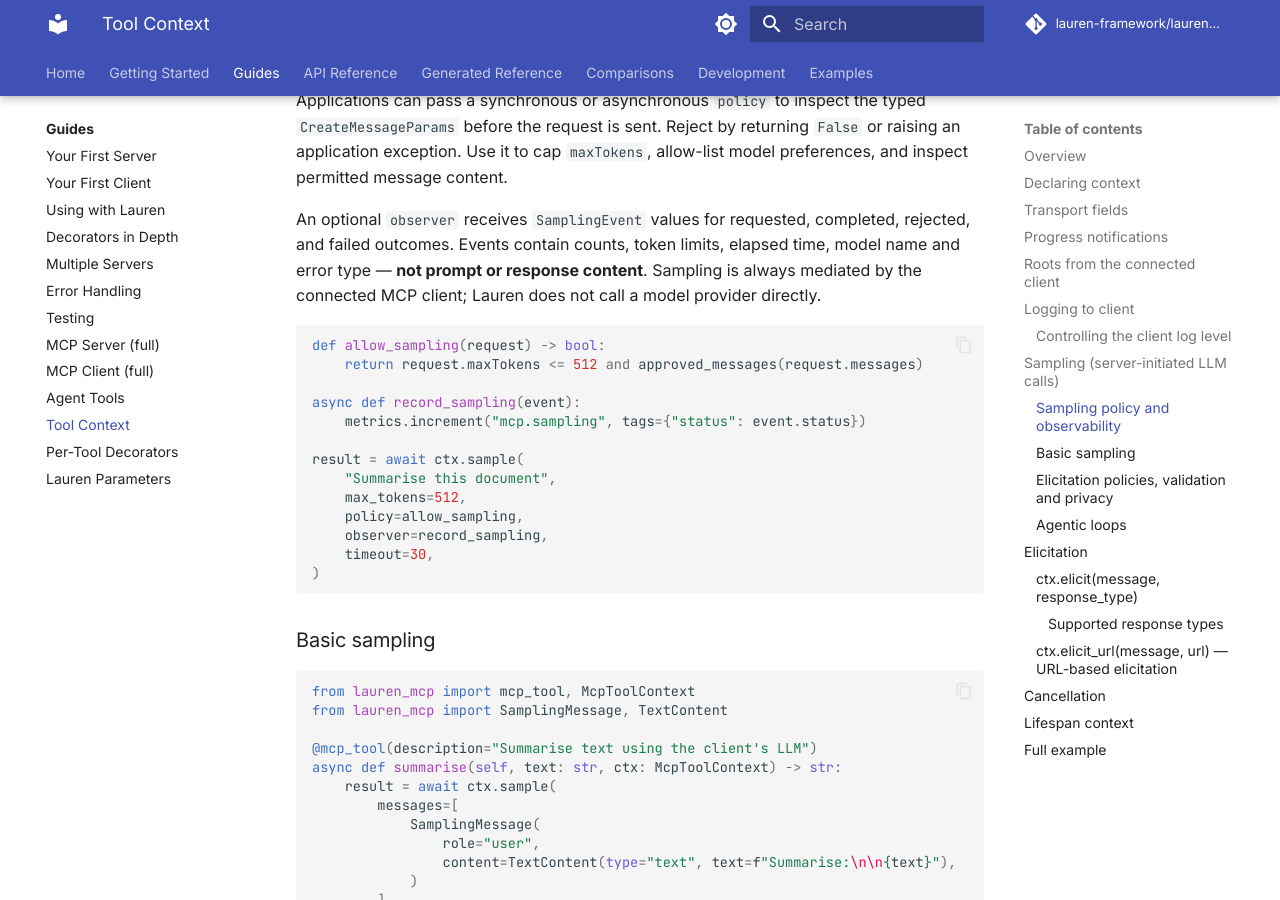
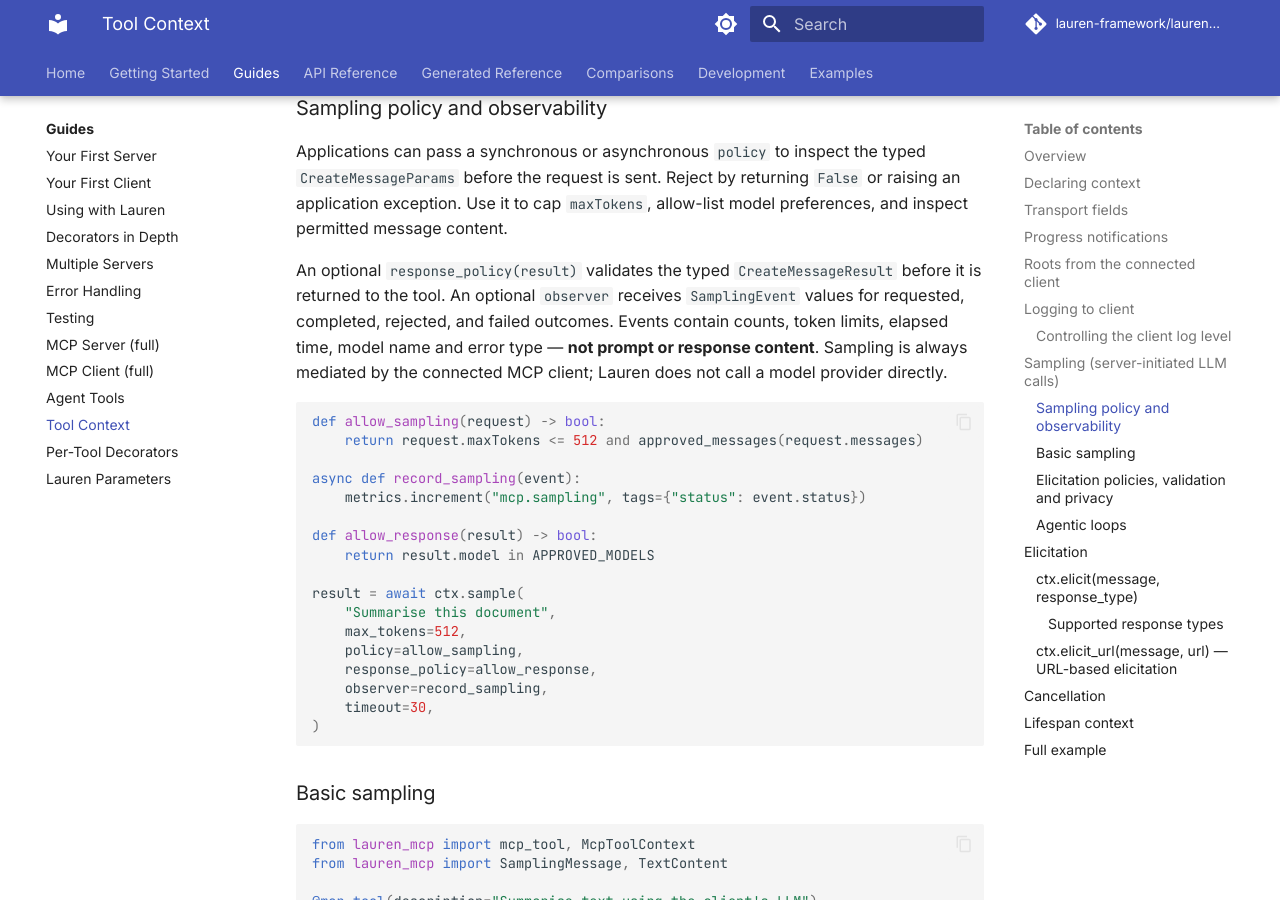
Before and after one commit to lauren-framework/lauren-mcp, an MkDocs documentation site: the page built from docs/guides/tool-context.md, in a window 1280 px wide and 900 px high, scrolled down 4903 px. Built offline with MkDocs 1.6.1 and Material for MkDocs 9.7.7, drawn with Linux system fonts in a browser that asks for light colours; comment, search, counter and statistics services are not loaded; the version menu is left out; some of the changed text lies outside the part shown.

Commit message:
docs: describe sampling response policy and local logging fallback

````diff
--- a/docs/guides/tool-context.md
+++ b/docs/guides/tool-context.md
@@ -179,7 +179,9 @@ messages are delivered to the client as `notifications/message` JSON-RPC
 notifications in real time. Each MCP severity is also mapped to Python logging
 (`debug` 10, `info` 20, `notice` 25, `warning` 30, `error` 40,
 `critical` 50, `alert` 60, `emergency` 70). The original protocol severity
-remains available as the log record's `mcp_level` attribute.
+remains available as the log record's `mcp_level` attribute. If the active
+transport has no client-notification channel, the message is still written to
+Python logging and no MCP notification is attempted.
 
 ```python
 await ctx.debug(msg, *args)
@@ -251,8 +253,9 @@ typed `CreateMessageParams` before the request is sent. Reject by returning
 `False` or raising an application exception. Use it to cap `maxTokens`, allow-list
 model preferences, and inspect permitted message content.
 
-An optional `observer` receives `SamplingEvent` values for requested, completed,
-rejected, and failed outcomes. Events contain counts, token limits, elapsed time,
+An optional `response_policy(result)` validates the typed `CreateMessageResult`
+before it is returned to the tool. An optional `observer` receives `SamplingEvent`
+values for requested, completed, rejected, and failed outcomes. Events contain counts, token limits, elapsed time,
 model name and error type — **not prompt or response content**. Sampling is always
 mediated by the connected MCP client; Lauren does not call a model provider directly.
 
@@ -263,10 +266,14 @@ def allow_sampling(request) -> bool:
 async def record_sampling(event):
     metrics.increment("mcp.sampling", tags={"status": event.status})
 
+def allow_response(result) -> bool:
+    return result.model in APPROVED_MODELS
+
 result = await ctx.sample(
     "Summarise this document",
     max_tokens=512,
     policy=allow_sampling,
+    response_policy=allow_response,
     observer=record_sampling,
     timeout=30,
 )
````
